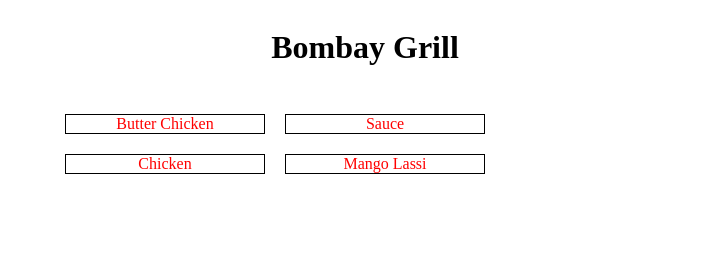
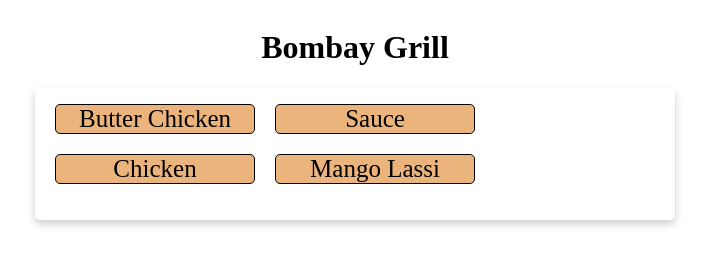
Before and after one commit to Robinsingh2025/bombay-vanilla-js, a website: page index.html in a window 1280 px wide. Shown: the whole page, without its empty margins (285-994 px from the left). Drawn offline with Linux system fonts and the light colour scheme.

Commit message:
Nice looking

```diff
--- a/csss/styles-main.css
+++ b/csss/styles-main.css
@@ -16,20 +16,11 @@ body {
   height: 100vh;
 }
 .wrapper {
-  display: grid;
-  grid-template-columns: 25% 50% 25%;
-  grid-gap: 10px;
-  grid-template-rows: auto auto 10%;
+  display: flex;
+  justify-content: center;
 }
-header {
-  grid-column-start: 2;
-  grid-column-end: 2;
-  grid-row-start: 1;
-  margin: auto;
-}
+
 .listItems {
-  display: flex;
-  flex-wrap: wrap;
   list-style-type: none;
 }
 .recipeListItem {
@@ -41,18 +32,47 @@ header {
   text-align: center;
   margin-bottom: 20px;
 
-  /* display: inline-block; */
+  display: inline-block;
+  border-radius: 5px;
+  background-color: rgba(223, 141, 54, 0.652);
 }
+
+.recipeListItem:hover {
+  box-shadow: 0 8px 16px 0 rgba(0, 0, 0, 0.2);
+}
+
 .recipeLink {
-  color: red;
+  color: black;
   text-decoration: none;
   text-align: center;
   padding: 5px 5px;
+  font-size: 25px;
 }
 /*  Removes Bullet Points */
 
-section {
-  grid-column-start: 2;
-  grid-column-end: ;
-  grid-row-start: 2;
+.heading {
 }
+@media (min-width: 900px) {
+  .wrapper {
+    display: flex;
+  }
+}
+
+.wrapperTwo {
+  display: flex;
+  justify-content: center;
+  flex-wrap: wrap;
+  margin: auto;
+}
+
+.card {
+  box-shadow: 0 4px 8px 0 rgba(0, 0, 0, 0.2);
+  transition: 0.3s;
+  width: 50%;
+  border-radius: 5px;
+  justify-content: center;
+  align-content: center;
+}
+.card:hover {
+  box-shadow: 0 8px 16px 0 rgba(0, 0, 0, 0.2);
+}
--- a/index.html
+++ b/index.html
@@ -9,12 +9,12 @@
   </head>
   <body>
     <div class="wrapper">
-      <header>
-        <h1 class="heading">Bombay Grill</h1>
-      </header>
-      <section>
+      <h1 class="heading">Bombay Grill</h1>
+    </div>
+    <div class="wrapperTwo">
+      <div class="card">
         <ul class="listItems" id="recipeLinks"></ul>
-      </section>
+      </div>
     </div>
 
     <script src="main.js"></script>
```
